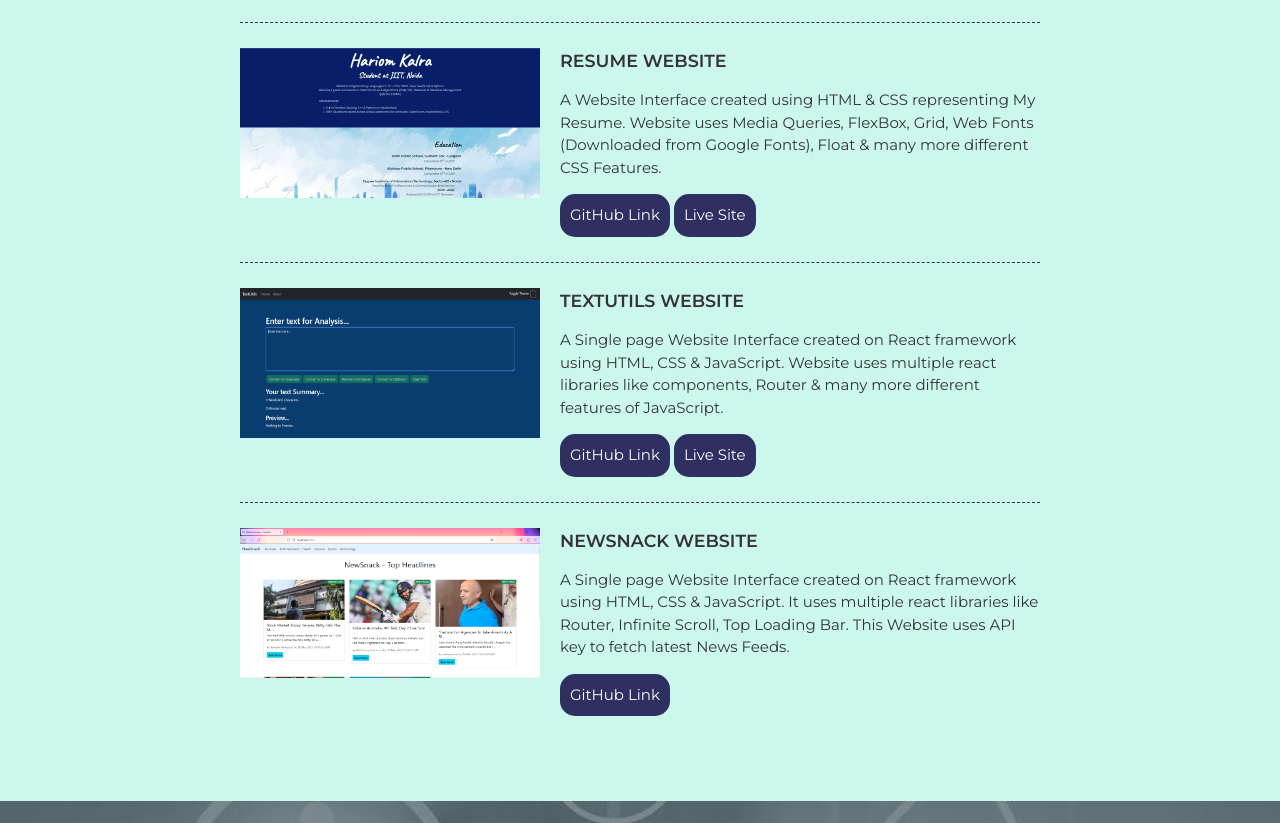
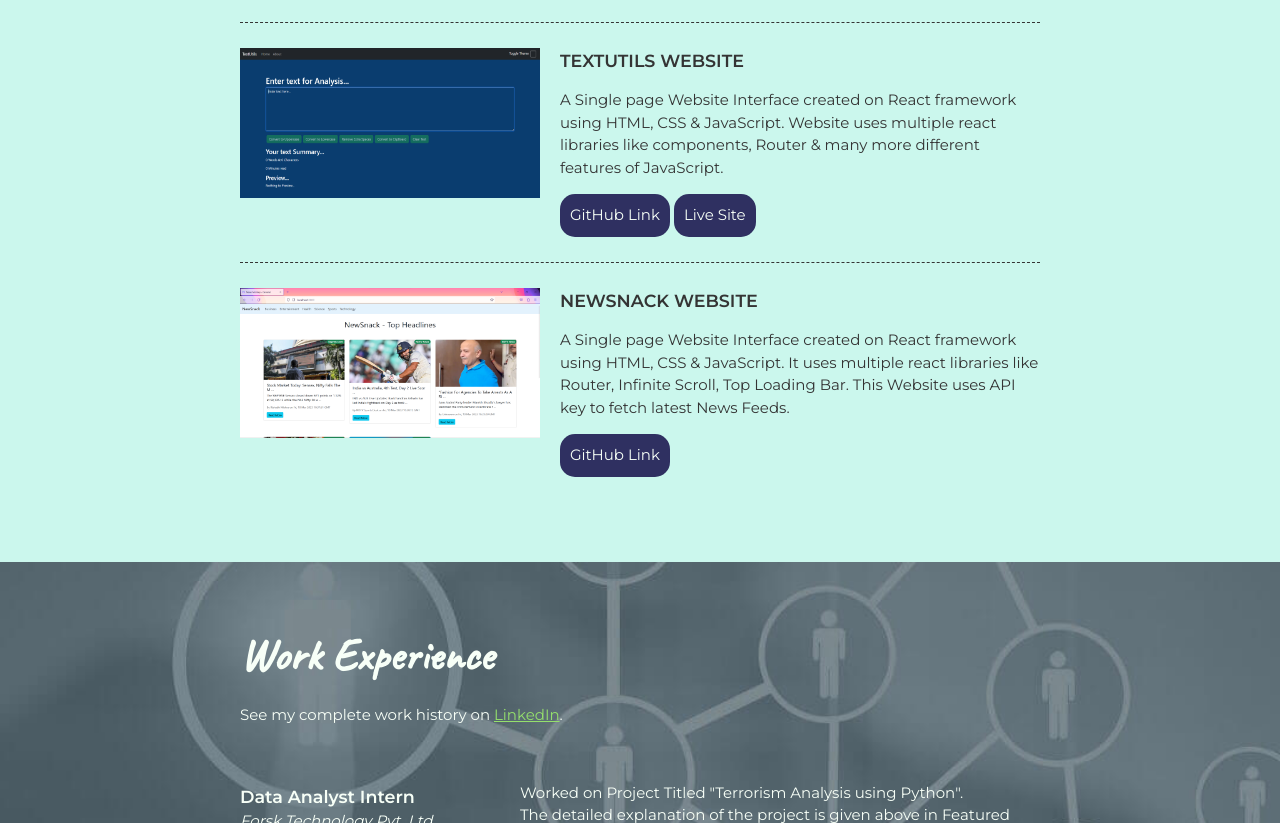
Before and after one commit to KalraH/MyResume, a plain HTML site: page index.html in a window 1280 px wide. Shown: the part 1419-2242 px from the top of the page. Drawn offline with Linux system fonts and the light colour scheme.

Commit message:
Commenting Out Project Resume Website

```diff
--- a/index.html
+++ b/index.html
@@ -72,7 +72,7 @@
 					</section>
 
 					<!-- Project 4 -->
-					<section class="projectItem">
+					<!-- <section class="projectItem">
 						<img src="images/Project_2.png" alt="Project_4 Image" height="150px">
 						<h3>RESUME WEBSITE</h3>
 
@@ -81,7 +81,7 @@
 
 						<a class="btn" href="https://github.com/KalraH/MyResume" target="_blank">GitHub Link</a>
 						<a class="btn" href="http://hariomkalraresume.netlify.app" target="_blank">Live Site</a>
-					</section>
+					</section> -->
 
 					<!-- Project 5 -->
 					<section class="projectItem">
```
